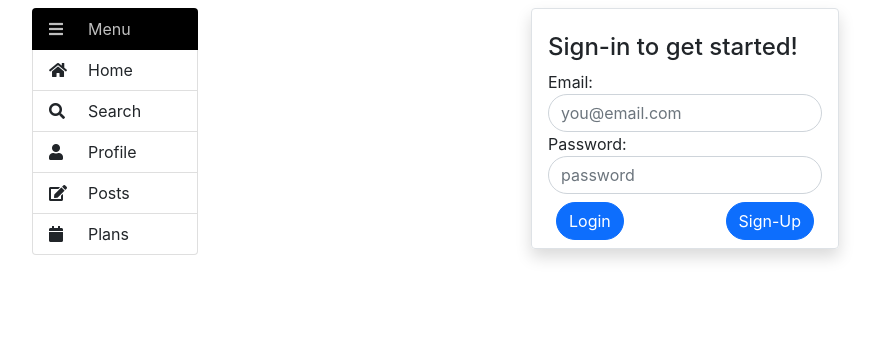
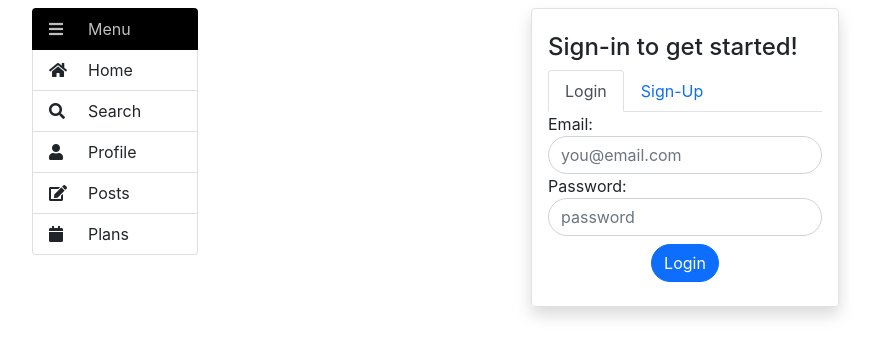
Before and after one commit to chip-kirchner/web-dev-final-front-end, a React (Create React App) app: page /login in a window 1280 px wide. Shown: the top 356 px of the page, without its empty margins (50-923 px from the left). Built offline with nearby package versions, Linux system fonts and the light colour scheme; no server answers.

Commit message:
minor updates to signup page

```diff
--- a/src/components/actions/profile-actions.js
+++ b/src/components/actions/profile-actions.js
@@ -41,9 +41,9 @@ export const checkLoggedIn = async (dispatch) => {
     }
 }
 
-export const signup = async (email, password, dispatch) => {
+export const signup = async (email, password, name, role, dispatch) => {
     try {
-        const profile = await service.signup(email, password);
+        const profile = await service.signup(email, password, name, role);
         dispatch({
             type: SET_PROFILE,
             profile
--- a/src/components/login-screen/index.js
+++ b/src/components/login-screen/index.js
@@ -1,4 +1,4 @@
-import React, {useRef} from "react";
+import React, {useRef, useState} from "react";
 import {useNavigate} from "react-router-dom";
 import * as action from "../actions/profile-actions";
 import {useDispatch, useSelector} from "react-redux";
@@ -6,14 +6,16 @@ import {useDispatch, useSelector} from "react-redux";
 
 const LoginScreen = () => {
     const dispatch = useDispatch();
-    const profile = useSelector(state => state.profile);
+    const [signup, setSignup] = useState(false);
     const emailRef = useRef();
     const passwordRef = useRef();
+    const nameRef = useRef();
+    const [role, setRole] = useState('standard');
     const navigate = useNavigate();
 
     const handleSignup = async () => {
         try {
-            await action.signup(emailRef.current.value, passwordRef.current.value, dispatch);
+            await action.signup(emailRef.current.value, passwordRef.current.value, nameRef.current.value, role, dispatch);
             navigate("/profile");
         } catch (e) {
             alert(e);
@@ -34,18 +36,60 @@ const LoginScreen = () => {
             <div className="shadow border rounded">
                 <div className="p-3">
                     <h4 className="mt-2 mb-2">Sign-in to get started!</h4>
+                    <div>
+                        <ul className="nav nav-tabs mt-2">
+                            <li className="nav-item pointer" onClick={() => {setSignup(false)}} key={1}>
+                                <div className={`nav-link ${signup ? '' : 'active'}`}>Login</div>
+                            </li>
+                            <li className="nav-item pointer" onClick={() => {setSignup(true)}} key={2}>
+                                <div className={`nav-link ${signup ? 'active' :''}`}>Sign-Up</div>
+                            </li>
+                        </ul>
+                    </div>
                     <label htmlFor="emailInput">Email:</label>
                     <input ref={emailRef} id="emailInput" type="email" placeholder="you@email.com"
                            className="form-control rounded-pill"></input>
+                    {signup ?
+                        <>
+                            <label htmlFor="nmInput">Name:</label>
+                            <input ref={nameRef} id="nmInput" type="text" placeholder="name"
+                                   className="form-control rounded-pill"></input>
+                            <label htmlFor="showRole" className="col-sm-2 col-form-label">Role:</label>
+                            <div className="form-check">
+                            <input className="form-check-input" onChange={(e) => {setRole(e.target.value)}}
+                            type="radio" id="standard"
+                            value="standard" checked={role === 'standard'}></input>
+                            <label htmlFor="standard" className="form-check-label">Standard</label>
+                            </div>
+                            <div className="form-check">
+                            <input className="form-check-input" onChange={(e) => {setRole(e.target.value)}}
+                            type="radio" id="planner"
+                            value="planner" checked={role === 'planner'}></input>
+                            <label htmlFor="planner" className="form-check-label">Planner</label>
+                            </div>
+                            <div className="form-check">
+                            <input className="form-check-input" onChange={(e) => {setRole(e.target.value)}}
+                            type="radio" id="moderator"
+                            value="moderator" checked={role === 'moderator'}></input>
+                            <label htmlFor="moderator" className="form-check-label">Moderator</label>
+                            </div>
+                        </>
+                        :
+                        ""
+                    }
                     <label htmlFor="pwInput">Password:</label>
                     <input ref={passwordRef} id="pwInput" type="password" placeholder="password"
                            className="form-control rounded-pill"></input>
-                    <span>
-                        <button onClick={handleLogin}
-                                className="btn btn-primary rounded-pill m-2 float-start">Login</button>
-                        <button onClick={handleSignup}
-                                className="btn btn-primary rounded-pill m-2 float-end">Sign-Up</button>
-                    </span>
+                    <div className="d-flex justify-content-center">
+                        {signup ?
+                            <button onClick={handleSignup}
+                                          className="btn btn-primary rounded-pill m-2 float-end">Sign-Up</button> :
+                            <button onClick={handleLogin}
+                                    className="btn btn-primary rounded-pill m-2 float-start">Login</button>
+                        }
+
+
+                    </div>
 
                 </div>
             </div>
--- a/src/components/plan-screen/plan-item.js
+++ b/src/components/plan-screen/plan-item.js
@@ -43,7 +43,7 @@ const PlanItem = (
                     <span>{disable ? "" :
                         <>
                             <strong>{plan.title}</strong>
-                            <Link className="text-black"
+                            <Link className="text-black ms-1"
                                   style={{ textDecoration: 'none' }}
                                   to={`/profile/${plan.user._id}`}>by @{plan.user.name}</Link>
                         </>
--- a/src/components/profile/personal-profile.js
+++ b/src/components/profile/personal-profile.js
@@ -73,19 +73,19 @@ const PersonalProfile = () => {
                         <label htmlFor="showRole" className="col-sm-2 col-form-label">Role</label>
                         <div className="col-sm-10">
                             <div className="form-check">
-                                <input className="form-check-input" onChange={handleRoleChange}
+                                <input className="form-check-input" disabled
                                        type="radio" id="standard"
                                        value="standard" checked={newProfile && newProfile.role === "standard"}></input>
                                 <label htmlFor="standard" className="form-check-label">Standard</label>
                             </div>
                             <div className="form-check">
-                                <input className="form-check-input" onChange={handleRoleChange}
+                                <input className="form-check-input" disabled
                                        type="radio" id="planner"
                                        value="planner" checked={newProfile && newProfile.role === "planner"}></input>
                                 <label htmlFor="planner" className="form-check-label">Planner</label>
                             </div>
                             <div className="form-check">
-                                <input className="form-check-input" onChange={handleRoleChange}
+                                <input className="form-check-input" disabled
                                        type="radio" id="moderator"
                                        value="moderator" checked={newProfile && newProfile.role === "moderator"}></input>
                                 <label htmlFor="moderator" className="form-check-label">Moderator</label>
--- a/src/components/services/auth-service.js
+++ b/src/components/services/auth-service.js
@@ -3,8 +3,8 @@ import axios from "axios";
 const API_URL = "http://localhost:4000/api";
 const api = axios.create({withCredentials:  true});
 
-export const signup = async (email, password) => {
-    const response = await api.post(`${API_URL}/signup`, {email, password});
+export const signup = async (email, password, name, role) => {
+    const response = await api.post(`${API_URL}/signup`, {email, password, name, role});
     return response.data;
 }
 
```
